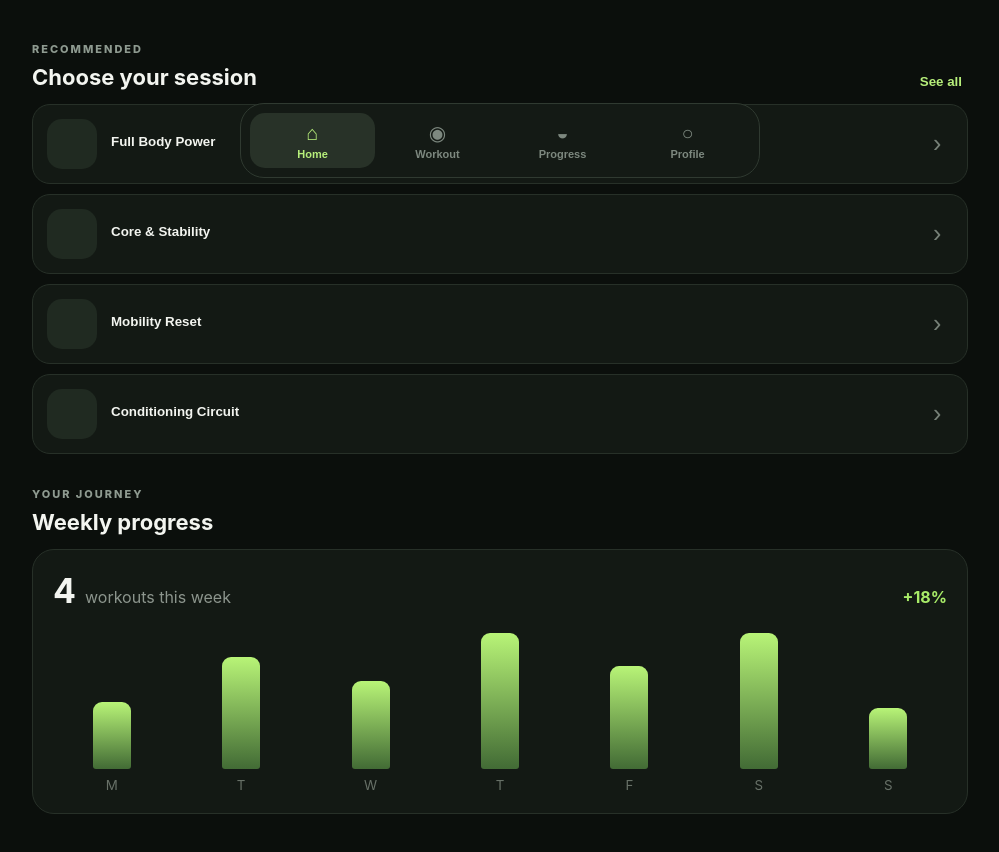
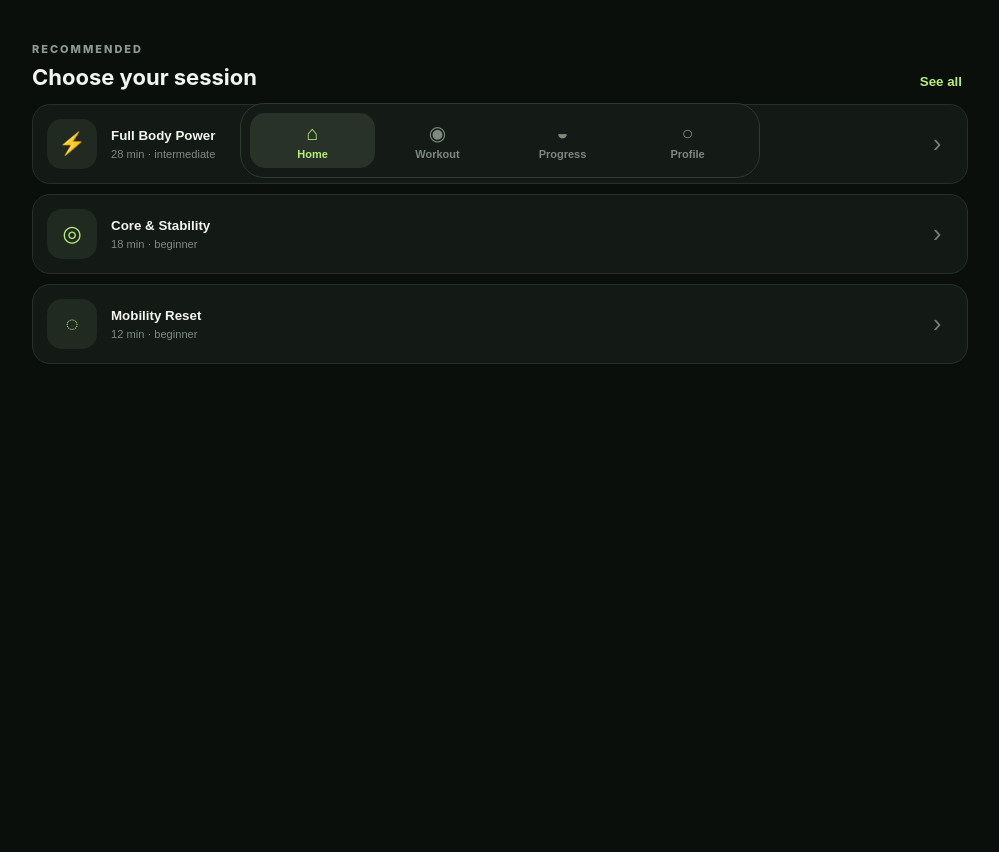
Before and after one commit to alchemy734/-ChainWizerd_AIbot, a React (Vite) app in the folder blackjack-fitness-frontend/: page / in a window 1280 px wide. Shown: the part 604-1456 px from the top of the page, without its empty margins (140-1139 px from the left). After the commit the page ends 1078 px from the top, so only its background shows below. Built offline with nearby package versions, Linux system fonts and the light colour scheme.

Commit message:
feat(blackjack): add multi-screen fitness prototype

```diff
--- a/blackjack-fitness-frontend/src/main.tsx
+++ b/blackjack-fitness-frontend/src/main.tsx
@@ -1,23 +1,42 @@
 import React from 'react';
 import { createRoot } from 'react-dom/client';
-import { BottomNav, Header, Hero, ProgressChart, SectionHeading, Stats, Workouts } from './components';
-import { weekDays, weekValues, workouts } from './data';
 import './styles.css';
+import { metrics, profile, weekDays, weekValues, workouts } from './data';
+import type { Workout } from './types';
+
+type Screen = 'home' | 'workouts' | 'progress' | 'profile';
+
+const iconFor = (category: string) => category === 'Strength' ? '⚡' : category === 'Core' ? '◎' : category === 'Cardio' ? '↗' : '◌';
 
 function App() {
-  const [active, setActive] = React.useState('home');
-  const startWorkout = React.useCallback(() => setActive('workout'), []);
-
+  const [screen, setScreen] = React.useState<Screen>('home');
+  const [selectedWorkout, setSelectedWorkout] = React.useState<Workout | null>(null);
+  const [showOnboarding, setShowOnboarding] = React.useState(false);
+  if (showOnboarding) return <Onboarding onDone={() => setShowOnboarding(false)} />;
+  if (selectedWorkout) return <WorkoutDetail workout={selectedWorkout} onBack={() => setSelectedWorkout(null)} />;
   return <main className="app-shell">
-    <Header />
-    <Hero onStart={startWorkout} />
-    <Stats />
-    <SectionHeading label="RECOMMENDED" title="Choose your session" action="See all" />
-    <Workouts items={workouts} onSelect={startWorkout} />
-    <SectionHeading label="YOUR JOURNEY" title="Weekly progress" />
-    <ProgressChart days={weekDays} values={weekValues} />
-    <BottomNav active={active} onChange={setActive} />
+    <header className="topbar"><div><span className="eyebrow">BLACKJACK FITNESS</span><h1>Good morning, {profile.name}.</h1></div><button className="avatar" onClick={() => setScreen('profile')}>A</button></header>
+    {screen === 'home' && <Home onWorkout={() => setScreen('workouts')} onSelect={setSelectedWorkout} />}
+    {screen === 'workouts' && <WorkoutsScreen onSelect={setSelectedWorkout} />}
+    {screen === 'progress' && <Progress />}
+    {screen === 'profile' && <Profile onOnboarding={() => setShowOnboarding(true)} />}
+    <nav className="bottom-nav" aria-label="Primary navigation">{([['home','⌂','Home'],['workouts','◉','Workout'],['progress','◒','Progress'],['profile','○','Profile']] as const).map(([id, icon, label]) => <button className={screen === id ? 'nav-item active' : 'nav-item'} key={id} onClick={() => setScreen(id)}><span>{icon}</span>{label}</button>)}</nav>
   </main>;
 }
 
+function Home({ onWorkout, onSelect }: { onWorkout: () => void; onSelect: (w: Workout) => void }) { return <>
+  <section className="hero-card"><div><span className="pill">TODAY'S PLAN</span><h2>Build strength.<br />Move better.</h2><p>Your adaptive plan is ready. Keep your streak alive.</p><button className="primary" onClick={onWorkout}>Start workout <span>→</span></button></div><div className="hero-orbit"><span>BK</span></div></section>
+  <Metrics /><section className="section-head"><div><span className="eyebrow">RECOMMENDED</span><h2>Choose your session</h2></div><button className="text-button" onClick={onWorkout}>See all</button></section>
+  <section className="workouts">{workouts.slice(0, 3).map(w => <WorkoutCard key={w.id} workout={w} onClick={() => onSelect(w)} />)}</section>
+</>; }
+
+function Metrics() { return <section className="stats-grid"><article><span>STEPS</span><strong>{metrics.steps.toLocaleString()}</strong><small>{Math.round(metrics.steps / metrics.stepGoal * 100)}% of goal</small><div className="progress"><i style={{ width: `${metrics.steps / metrics.stepGoal * 100}%` }} /></div></article><article><span>CALORIES</span><strong>{metrics.calories}</strong><small>kcal active</small><div className="progress"><i style={{ width: '54%' }} /></div></article><article><span>HEART RATE</span><strong>{metrics.heartRate} <em>BPM</em></strong><small>Resting · synced</small><div className="pulse">⌁⌁⌁</div></article></section>; }
+
+function WorkoutCard({ workout, onClick }: { workout: Workout; onClick: () => void }) { return <button className="workout-card" onClick={onClick}><span className="workout-icon">{iconFor(workout.category)}</span><span><b>{workout.title}</b><small>{workout.durationMinutes} min · {workout.level}</small></span><span className="arrow">›</span></button>; }
+function WorkoutsScreen({ onSelect }: { onSelect: (w: Workout) => void }) { return <><section className="page-heading"><span className="eyebrow">TRAINING LIBRARY</span><h2>Find your next session</h2><p>Choose a workout that matches your energy, time and goal.</p></section><div className="filter-row">{['All','Strength','Cardio','Core','Recovery'].map(x => <button key={x}>{x}</button>)}</div><section className="workouts">{workouts.map(w => <WorkoutCard key={w.id} workout={w} onClick={() => onSelect(w)} />)}</section></>; }
+function WorkoutDetail({ workout, onBack }: { workout: Workout; onBack: () => void }) { const [started, setStarted] = React.useState(false); return <main className="app-shell detail-page"><button className="back-button" onClick={onBack}>← Back</button><section className="detail-hero"><span className="pill">{workout.category.toUpperCase()}</span><h2>{workout.title}</h2><p>{workout.description}</p><div className="detail-stats"><span>{workout.durationMinutes} min</span><span>{workout.calories} kcal</span><span>{workout.level}</span></div></section><section className="section-head"><div><span className="eyebrow">SESSION</span><h2>{workout.exercises.length} exercises</h2></div></section><div className="exercise-list">{workout.exercises.map((e, i) => <div key={e}><b>{String(i + 1).padStart(2, '0')}</b><span>{e}</span><small>45 sec</small></div>)}</div><button className="primary full" onClick={() => setStarted(true)}>{started ? 'Workout started ✓' : 'Start this workout →'}</button></main>; }
+function Progress() { return <><section className="page-heading"><span className="eyebrow">YOUR JOURNEY</span><h2>Progress that compounds</h2><p>Small consistent sessions are building your fitness base.</p></section><section className="progress-highlight"><strong>7</strong><span>day streak</span><b>+18%<small> vs last week</small></b></section><section className="chart-card"><div className="chart-values"><b>4</b><span>workouts this week</span></div><div className="bars">{weekValues.map((height, i) => <div className="bar-wrap" key={i}><i style={{ height: `${height}%` }} /><small>{weekDays[i]}</small></div>)}</div></section><section className="stats-grid"><article><span>WEIGHT</span><strong>72.0 <em>KG</em></strong><small>Stable this week</small></article><article><span>WORKOUT TIME</span><strong>86 <em>MIN</em></strong><small>+22 min</small></article><article><span>GOAL</span><strong>68%</strong><small>Strength foundation</small></article></section></>; }
+function Profile({ onOnboarding }: { onOnboarding: () => void }) { return <><section className="profile-card"><div className="big-avatar">A</div><span className="eyebrow">YOUR PROFILE</span><h2>{profile.name}</h2><p>{profile.level} · {profile.goal.replace('-', ' ')}</p></section><section className="settings-list">{['Personal information','Fitness goals','Connected devices','Notifications'].map(x => <button key={x}>{x}<span>›</span></button>)}<button onClick={onOnboarding}>Redo onboarding <span>›</span></button></section></>; }
+function Onboarding({ onDone }: { onDone: () => void }) { const [step, setStep] = React.useState(0); const steps = [['Welcome to Blackjack','Your personal fitness system for becoming stronger, healthier and more consistent.'],['Know your baseline','We’ll use your height, weight and experience to personalize your plan.'],['Train with intention','Choose goals, follow guided workouts and track your progress over time.']]; return <main className="onboarding"><span className="eyebrow">BLACKJACK FITNESS</span><div className="onboarding-mark">BK</div><span className="pill">STEP {step + 1} OF {steps.length}</span><h1>{steps[step][0]}</h1><p>{steps[step][1]}</p><div className="onboarding-dots">{steps.map((_, i) => <i className={i === step ? 'selected' : ''} key={i} />)}</div><button className="primary full" onClick={() => step === steps.length - 1 ? onDone() : setStep(step + 1)}>{step === steps.length - 1 ? 'Enter Blackjack →' : 'Continue →'}</button></main>; }
+
 createRoot(document.getElementById('root')!).render(<React.StrictMode><App /></React.StrictMode>);
```
